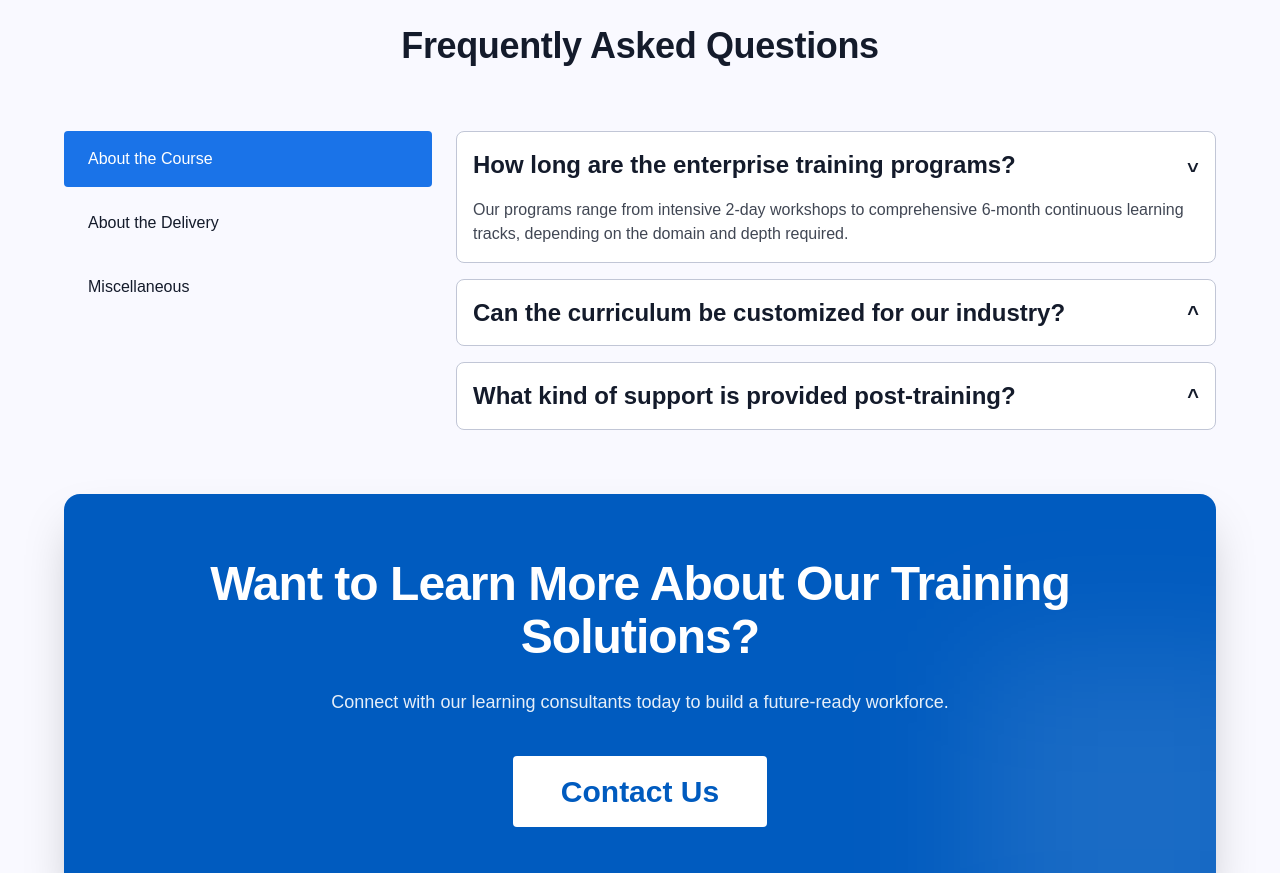
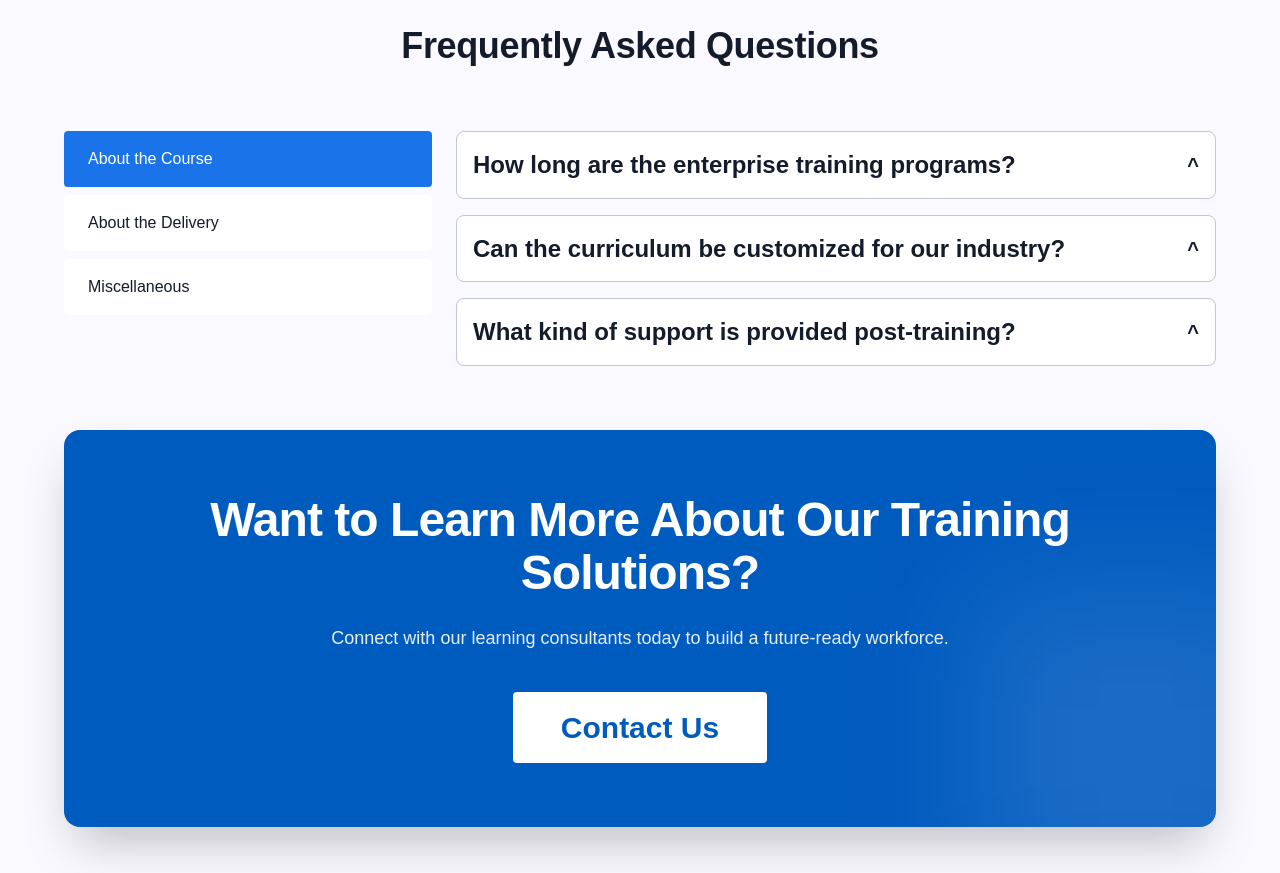
Before and after one commit to abhiav-spec/Accredian-Enterprise-Page-, a Next.js app: page / in a window 1280 px wide. Shown: the part 3320-4193 px from the top of the page. Built offline with nearby package versions, Linux system fonts and the light colour scheme.

Commit message:
feat: add click functionality to FAQ tabs with separate questions for each category

```diff
--- a/app/components/sections/Benefits.tsx
+++ b/app/components/sections/Benefits.tsx
@@ -1,4 +1,28 @@
+'use client';
+
+import { useState } from 'react';
+
 export function Benefits() {
+  const [activeFaqTab, setActiveFaqTab] = useState<'course' | 'delivery' | 'misc'>('course');
+
+  const faqData = {
+    course: [
+      { q: 'How long are the enterprise training programs?', a: 'Our programs range from intensive 2-day workshops to comprehensive 6-month continuous learning tracks, depending on the domain and depth required.' },
+      { q: 'Can the curriculum be customized for our industry?', a: 'Yes, customization is a key part of our service. We adapt case studies, examples, and toolsets to match your specific industry vertical.' },
+      { q: 'What kind of support is provided post-training?', a: 'We provide 3 months of implementation support, office hours for alumni, and detailed progress reports for HR stakeholders.' },
+    ],
+    delivery: [
+      { q: 'What delivery modes do you offer?', a: 'We offer virtual, in-person, and hybrid training options tailored to your enterprise needs and scheduling preferences.' },
+      { q: 'Can we conduct training during business hours?', a: 'Yes, we work with your team to schedule training at times that minimize disruption to your operations.' },
+      { q: 'Is live instructor interaction included?', a: 'Absolutely. All our programs feature live expert instructors who provide real-time feedback and guidance throughout the training.' },
+    ],
+    misc: [
+      { q: 'Do you provide training materials and resources?', a: 'Yes, we provide comprehensive training materials, slide decks, workbooks, and online resources available after the training concludes.' },
+      { q: 'What is your approach to measuring training effectiveness?', a: 'We use multiple metrics including pre/post assessments, behavioral observations, and 90-day impact reviews to measure training effectiveness.' },
+      { q: 'Can we integrate training with our existing learning management system?', a: 'Yes, we can integrate our training programs with your LMS and provide tracking data for seamless administration.' },
+    ],
+  };
+
   return (
     <>
       <section id="framework" className="mx-auto max-w-[1200px] scroll-mt-28 px-gutter py-xl">
@@ -71,32 +95,47 @@ export function Benefits() {
         <h2 className="mb-16 text-center font-h1 text-h1">Frequently Asked Questions</h2>
         <div className="grid grid-cols-1 gap-gutter md:grid-cols-3">
           <div className="space-y-2 md:col-span-1">
-            <button className="w-full rounded-lg bg-primary-container px-6 py-4 text-left font-label-md text-white">About the Course</button>
-            <button className="w-full rounded-lg px-6 py-4 text-left font-label-md transition-colors hover:bg-surface-container">About the Delivery</button>
-            <button className="w-full rounded-lg px-6 py-4 text-left font-label-md transition-colors hover:bg-surface-container">Miscellaneous</button>
+            <button
+              onClick={() => setActiveFaqTab('course')}
+              className={`w-full rounded-lg px-6 py-4 text-left font-label-md transition-all ${
+                activeFaqTab === 'course'
+                  ? 'bg-primary-container text-white'
+                  : 'bg-white hover:bg-surface-container'
+              }`}
+            >
+              About the Course
+            </button>
+            <button
+              onClick={() => setActiveFaqTab('delivery')}
+              className={`w-full rounded-lg px-6 py-4 text-left font-label-md transition-all ${
+                activeFaqTab === 'delivery'
+                  ? 'bg-primary-container text-white'
+                  : 'bg-white hover:bg-surface-container'
+              }`}
+            >
+              About the Delivery
+            </button>
+            <button
+              onClick={() => setActiveFaqTab('misc')}
+              className={`w-full rounded-lg px-6 py-4 text-left font-label-md transition-all ${
+                activeFaqTab === 'misc'
+                  ? 'bg-primary-container text-white'
+                  : 'bg-white hover:bg-surface-container'
+              }`}
+            >
+              Miscellaneous
+            </button>
           </div>
           <div className="space-y-4 md:col-span-2">
-            <details className="group rounded-xl border border-outline-variant bg-white p-4" open>
-              <summary className="flex cursor-pointer list-none items-center justify-between font-h3 text-h3">
-                <span>How long are the enterprise training programs?</span>
-                <span className="text-xl font-semibold transition-transform group-open:rotate-180">^</span>
-              </summary>
-              <div className="pt-4 font-body-md text-on-surface-variant">Our programs range from intensive 2-day workshops to comprehensive 6-month continuous learning tracks, depending on the domain and depth required.</div>
-            </details>
-            <details className="group rounded-xl border border-outline-variant bg-white p-4">
-              <summary className="flex cursor-pointer list-none items-center justify-between font-h3 text-h3">
-                <span>Can the curriculum be customized for our industry?</span>
-                <span className="text-xl font-semibold transition-transform group-open:rotate-180">^</span>
-              </summary>
-              <div className="pt-4 font-body-md text-on-surface-variant">Yes, customization is a key part of our service. We adapt case studies, examples, and toolsets to match your specific industry vertical.</div>
-            </details>
-            <details className="group rounded-xl border border-outline-variant bg-white p-4">
-              <summary className="flex cursor-pointer list-none items-center justify-between font-h3 text-h3">
-                <span>What kind of support is provided post-training?</span>
-                <span className="text-xl font-semibold transition-transform group-open:rotate-180">^</span>
-              </summary>
-              <div className="pt-4 font-body-md text-on-surface-variant">We provide 3 months of implementation support, office hours for alumni, and detailed progress reports for HR stakeholders.</div>
-            </details>
+            {faqData[activeFaqTab].map((item, idx) => (
+              <details key={idx} className="group rounded-xl border border-outline-variant bg-white p-4">
+                <summary className="flex cursor-pointer list-none items-center justify-between font-h3 text-h3">
+                  <span>{item.q}</span>
+                  <span className="text-xl font-semibold transition-transform group-open:rotate-180">^</span>
+                </summary>
+                <div className="pt-4 font-body-md text-on-surface-variant">{item.a}</div>
+              </details>
+            ))}
           </div>
         </div>
       </section>
```
